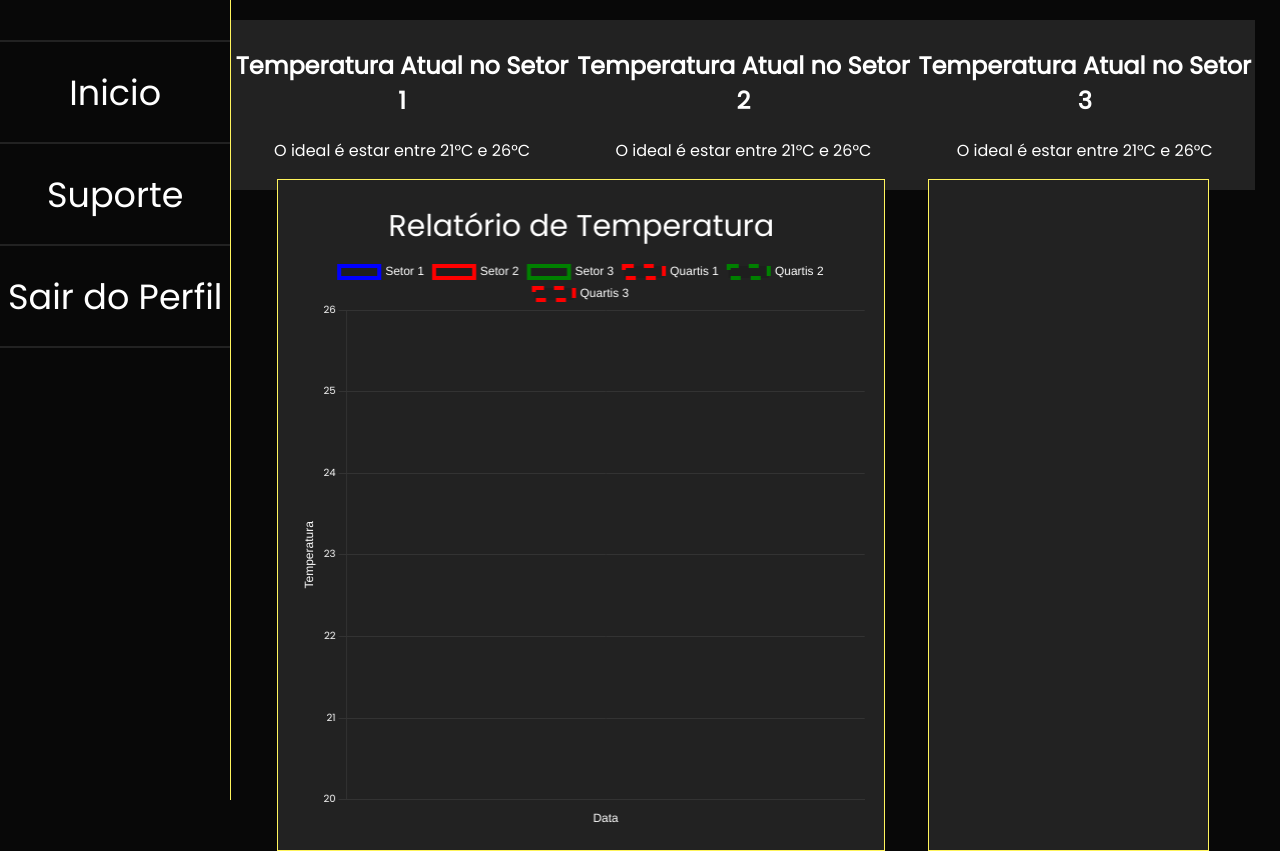
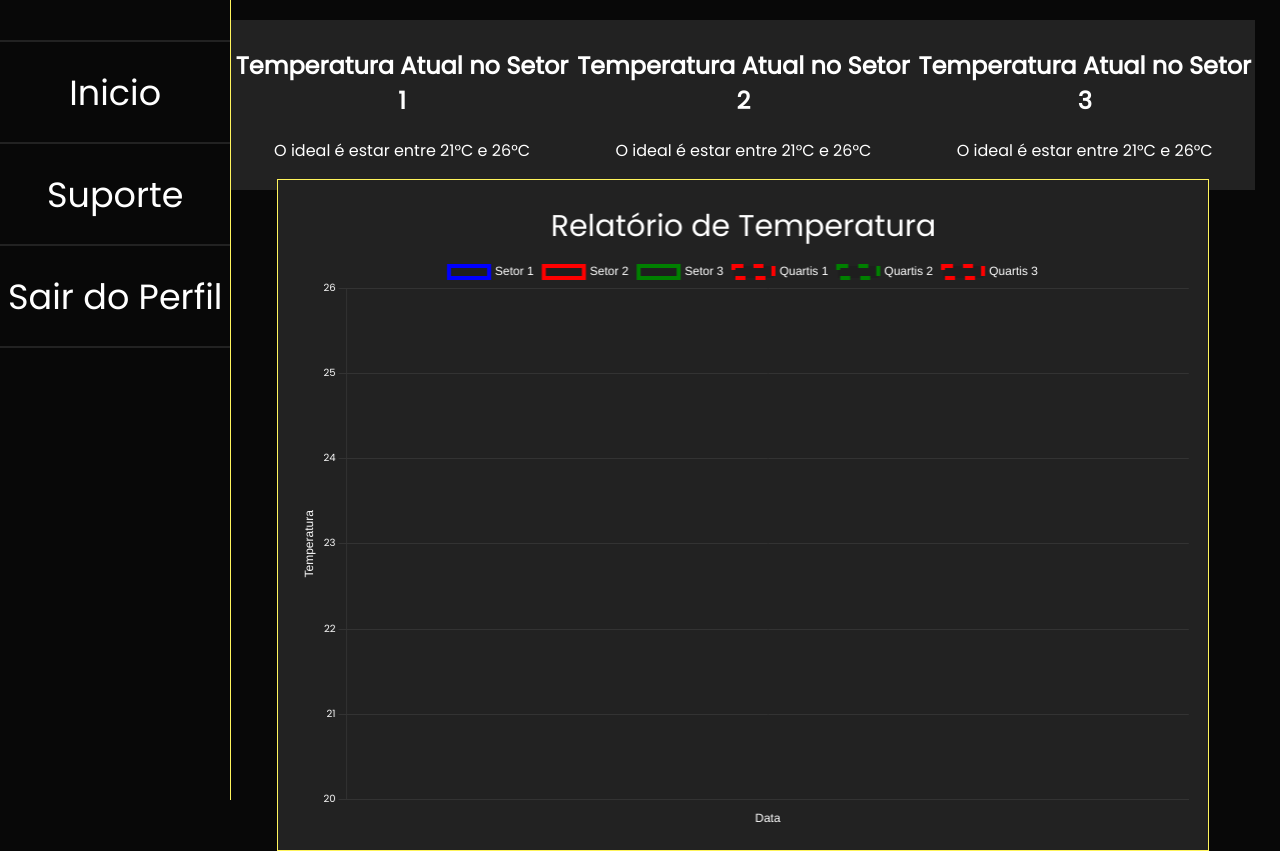
Before and after one commit to Grupo-de-Pesquisa-e-Inovacao/Site-Institucional, a website: page public/Dashboard.html in a window 1280 px wide. Drawn offline with nearby package versions, Linux system fonts and the light colour scheme; some packages are replaced by stand-ins of ours; no server answers; a script that the page names is missing.

Commit message:
Ajuste - Ajustando os redirecionamentos

```diff
--- a/public/Dashboard.html
+++ b/public/Dashboard.html
@@ -63,9 +63,6 @@
                     <div id="graficos1">
                         <canvas id="graficoLinha1"></canvas>
                     </div>
-                    <div id="graficos2">
-                        <canvas id="graficoBarra"></canvas>
-                    </div>
                 </div>
             </div>
         </div>
--- a/public/css/dashboard.css
+++ b/public/css/dashboard.css
@@ -187,21 +187,12 @@ body.swal2-height-auto {
 }
 
 #graficos1 {
-    width: 65%;
+    width: 100%;
     height: 100%;
     background-color: #222;
     border: 1px solid var(--amarelo);
 }
 
-#graficos2 {
-    width: 30%;
-    height: 100%;
-    background-color: #222;
-    border: 1px solid var(--amarelo);
-}
-
-
-
 .meu-botao-confirmar {
     color: #222;
 }
```
Also changed, not shown: public/js/dashboard.js (+0 -18 lines), 1 other file.
